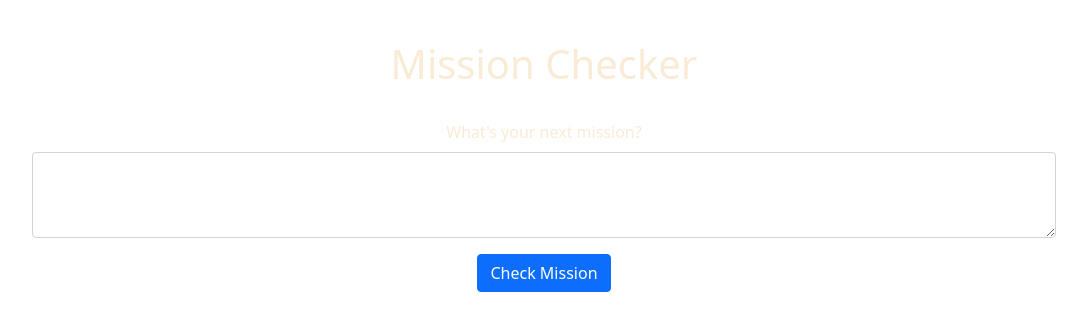
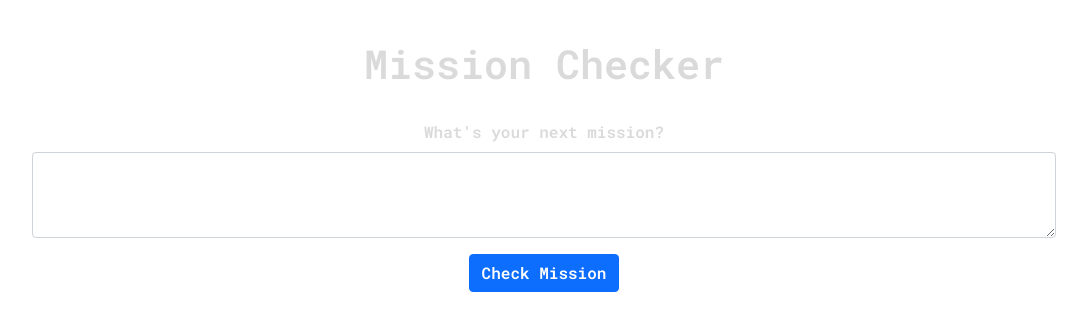
Before and after one commit to ed100miles/POS_Electron, an Electron app: page templates/mainWindow.html in a window 1280 px wide. Shown: the whole page, without its empty margins (96-1183 px from the left). Drawn offline with nearby package versions, Linux system fonts and the light colour scheme; no server answers.

Commit message:
sync changes for multimission, styling changes

```diff
--- a/css/configWindow.css
+++ b/css/configWindow.css
@@ -1,13 +1,14 @@
 body {
     background-image: url('../assets/images/metal.jpg');
     background-size: cover;
-    color: antiquewhite;
+    color: rgb(218, 218, 218);
+    font-family: 'Roboto Mono', monospace;
 }
 h1 {
     padding-top: 5vh;
     padding-bottom: 5vh;
     text-align: center;
-    color: antiquewhite;
+    color: rgb(218, 218, 218);
 }
 #config-form {
     padding-left: 5vw;
--- a/css/mainWindow.css
+++ b/css/mainWindow.css
@@ -1,7 +1,8 @@
 body {
     background-image: url('../assets/images/metal.jpg');
     background-size: cover;
-    color: antiquewhite;
+    color: rgb(218, 218, 218);
+    font-family: 'Roboto Mono', monospace;
 }
 #form {
     display: flex;
@@ -12,7 +13,7 @@ body {
 #app-header {
     padding-top: 5vh;
     text-align: center;
-    color: antiquewhite;
+    color: rgb(218, 218, 218);
 }
 #mission-form-label {
     width: 100vw;
--- a/css/multiWindow.css
+++ b/css/multiWindow.css
@@ -1,13 +1,14 @@
 body {
     background-image: url('../assets/images/metal.jpg');
     background-size: cover;
-    color: antiquewhite;
+    color: rgb(218, 218, 218);
+    font-family: 'Roboto Mono', monospace;
 }
 h1 {
     padding-top: 5vh;
     padding-bottom: 5vh;
     text-align: center;
-    color: antiquewhite;
+    color: rgb(218, 218, 218);
 }
 #container {
     display: flex;
--- a/templates/mainWindow.html
+++ b/templates/mainWindow.html
@@ -4,6 +4,10 @@
 <link href="https://cdn.jsdelivr.net/npm/bootstrap@5.1.2/dist/css/bootstrap.min.css" rel="stylesheet"
     integrity="sha384-uWxY/CJNBR+1zjPWmfnSnVxwRheevXITnMqoEIeG1LJrdI0GlVs/9cVSyPYXdcSF" crossorigin="anonymous">
 <link rel='stylesheet' href="../css/mainWindow.css">
+<!-- Google Font import -->
+<link rel="preconnect" href="https://fonts.googleapis.com">
+<link rel="preconnect" href="https://fonts.gstatic.com" crossorigin>
+<link href="https://fonts.googleapis.com/css2?family=Roboto+Mono:wght@600&display=swap" rel="stylesheet">
 
 <head>
     <title>Mission Checker</title>
```
Also changed, not shown: js/multiWindow.js (+9 -12 lines), templates/configWindow.html (+4 -0 lines), templates/multiWindow.html (+5 -0 lines), 1 other file.
